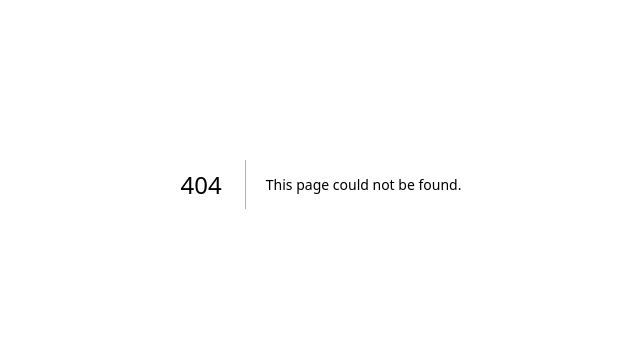
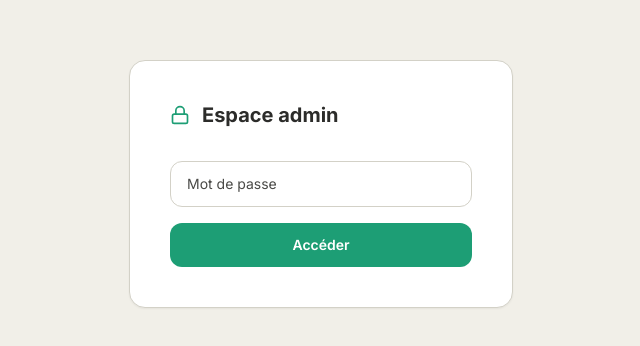
Before and after one commit to borasow/avenlib, a Next.js app: page /admin in a window 1280 px wide. Before the commit this address had no page. Shown: the part 216-562 px from the top of the page, without its empty margins (319-959 px from the left). Built offline with nearby package versions, Linux system fonts and the light colour scheme.

Commit message:
feat: page admin + export CSV inscriptions

```diff
--- /dev/null
+++ b/src/app/admin/page.tsx
@@ -0,0 +1,80 @@
+"use client";
+import { useState } from "react";
+import { Download, Lock } from "lucide-react";
+
+const ADMIN_SECRET = "avenlib-admin-2024";
+
+export default function AdminPage() {
+  const [authed, setAuthed] = useState(false);
+  const [password, setPassword] = useState("");
+  const [error, setError] = useState("");
+
+  function handleLogin(e: React.FormEvent) {
+    e.preventDefault();
+    if (password === ADMIN_SECRET) {
+      setAuthed(true);
+      setError("");
+    } else {
+      setError("Mot de passe incorrect");
+    }
+  }
+
+  function handleExport() {
+    window.open(`/api/export?secret=${ADMIN_SECRET}`, "_blank");
+  }
+
+  if (!authed) {
+    return (
+      <div className="min-h-screen flex items-center justify-center" style={{ backgroundColor: "#F1EFE8" }}>
+        <div className="bg-white rounded-2xl p-10 w-full max-w-sm border border-gray-200 shadow-sm">
+          <div className="flex items-center gap-3 mb-8">
+            <Lock size={20} style={{ color: "#1D9E75" }} />
+            <h1 className="text-xl font-bold" style={{ color: "#2C2C2A" }}>Espace admin</h1>
+          </div>
+          <form onSubmit={handleLogin} className="flex flex-col gap-4">
+            <input
+              type="password"
+              placeholder="Mot de passe"
+              value={password}
+              onChange={(e) => setPassword(e.target.value)}
+              className="border border-gray-200 rounded-xl px-4 py-3 text-sm outline-none focus:border-green-500"
+              style={{ color: "#2C2C2A" }}
+            />
+            {error && <p className="text-xs text-red-500">{error}</p>}
+            <button
+              type="submit"
+              className="py-3 rounded-xl text-white font-semibold text-sm"
+              style={{ backgroundColor: "#1D9E75" }}
+            >
+              Accéder
+            </button>
+          </form>
+        </div>
+      </div>
+    );
+  }
+
+  return (
+    <div className="min-h-screen" style={{ backgroundColor: "#F1EFE8" }}>
+      <div className="max-w-2xl mx-auto px-6 py-16">
+        <h1 className="text-2xl font-bold mb-2" style={{ color: "#2C2C2A" }}>Espace admin</h1>
+        <p className="text-sm mb-10" style={{ color: "#6B6B67" }}>Gestion des inscriptions Avenlib</p>
+
+        <div className="bg-white rounded-2xl p-8 border border-gray-100 shadow-sm">
+          <h2 className="font-semibold mb-2" style={{ color: "#2C2C2A" }}>Exporter les inscriptions</h2>
+          <p className="text-sm mb-6" style={{ color: "#6B6B67" }}>
+            Télécharge un fichier CSV avec toutes les inscriptions, à ouvrir dans Excel ou Google Sheets.
+          </p>
+          <button
+            onClick={handleExport}
+            className="inline-flex items-center gap-2 px-6 py-3 rounded-xl text-white font-semibold text-sm transition-opacity hover:opacity-90"
+            style={{ backgroundColor: "#1D9E75" }}
+          >
+            <Download size={16} />
+            Télécharger le CSV
+          </button>
+        </div>
+      </div>
+    </div>
+  );
+}
--- /dev/null
+++ b/src/app/api/export/route.ts
@@ -0,0 +1,52 @@
+import { NextRequest, NextResponse } from "next/server";
+import { createClient } from "@supabase/supabase-js";
+
+const ADMIN_SECRET = process.env.ADMIN_SECRET ?? "avenlib-admin-2024";
+
+const COLUMNS = [
+  "id", "created_at", "email", "prenom", "nom",
+  "statut", "secteur", "anciennete", "revenus",
+  "situation_familiale", "age", "existant",
+  "prevoyance_niveau", "objectifs", "sentiment_financier",
+  "logement", "compte_bancaire_pro", "assurance_rc_pro", "newsletter_consent",
+];
+
+export async function GET(request: NextRequest) {
+  const secret = request.nextUrl.searchParams.get("secret");
+  if (secret !== ADMIN_SECRET) {
+    return NextResponse.json({ error: "Non autorisé" }, { status: 401 });
+  }
+
+  const supabase = createClient(
+    process.env.NEXT_PUBLIC_SUPABASE_URL!,
+    process.env.SUPABASE_SERVICE_ROLE_KEY!
+  );
+
+  const { data, error } = await supabase
+    .from("profiles")
+    .select(COLUMNS.join(", "))
+    .order("created_at", { ascending: false });
+
+  if (error) {
+    return NextResponse.json({ error: error.message }, { status: 500 });
+  }
+
+  const escape = (v: unknown) => {
+    if (v === null || v === undefined) return "";
+    const s = Array.isArray(v) ? v.join(", ") : String(v);
+    return `"${s.replace(/"/g, '""')}"`;
+  };
+
+  const header = COLUMNS.join(";");
+  const rows = (data ?? []).map((row) =>
+    COLUMNS.map((col) => escape(row[col])).join(";")
+  );
+  const csv = [header, ...rows].join("\n");
+
+  return new NextResponse(csv, {
+    headers: {
+      "Content-Type": "text/csv; charset=utf-8",
+      "Content-Disposition": `attachment; filename="avenlib-inscriptions-${new Date().toISOString().slice(0, 10)}.csv"`,
+    },
+  });
+}
```
Also changed, not shown: .claude/settings.local.json, 1 other file (tests, documents, lock files or other folders).
